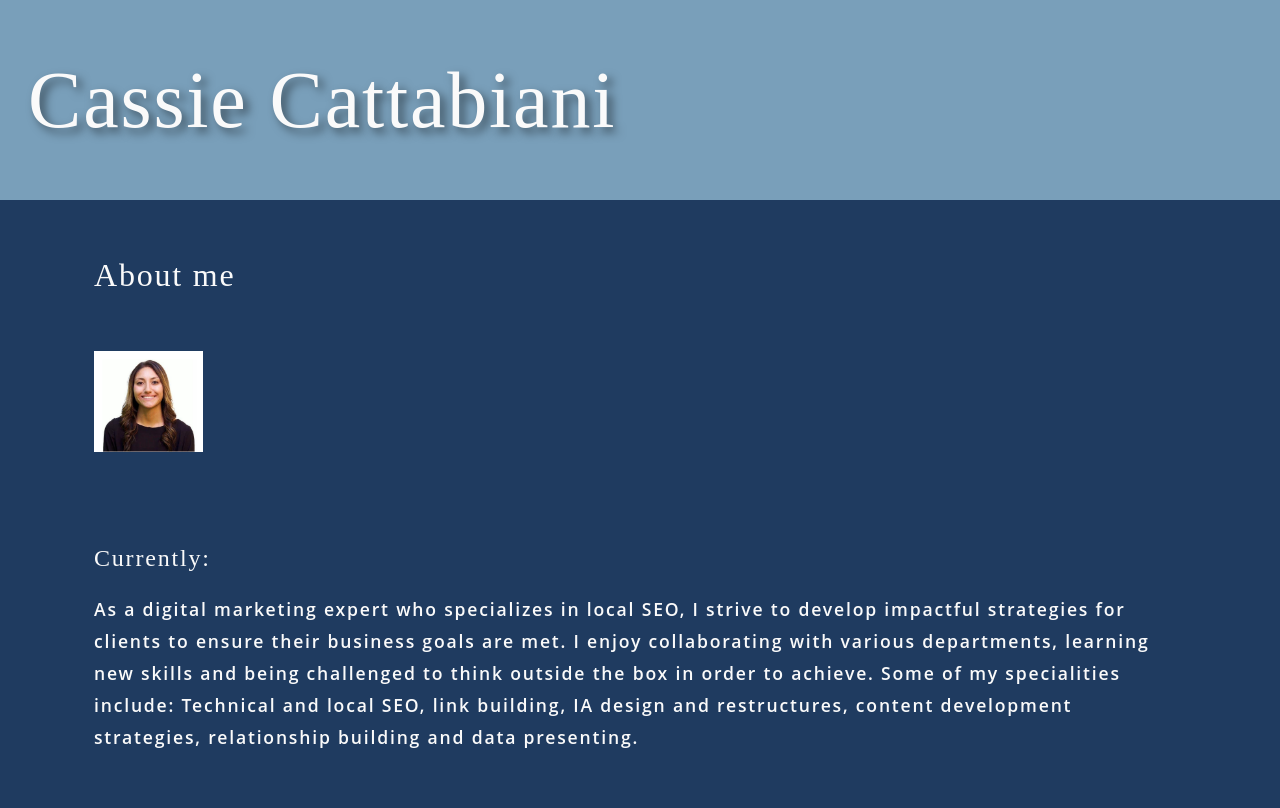
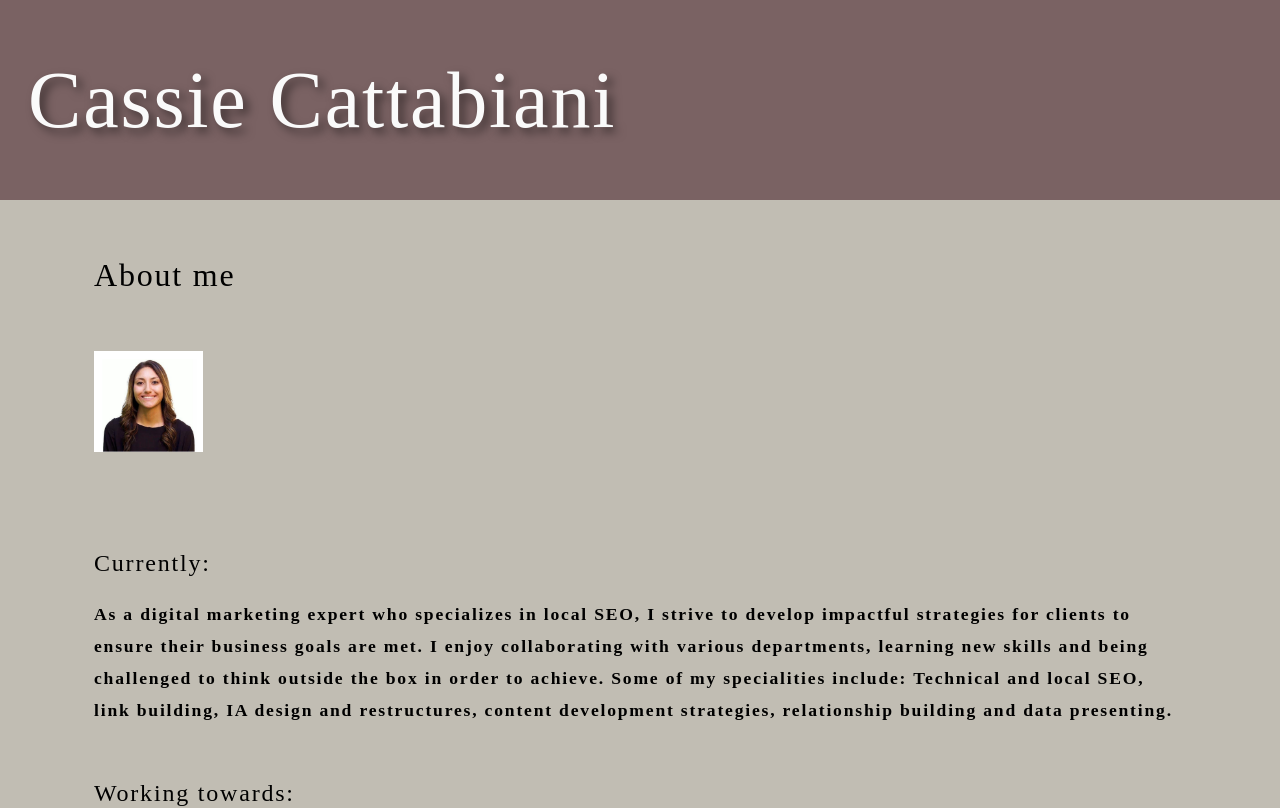
Before and after one commit to Cassiecatt/portfolio-react, a React (Create React App) app: page / in a window 1280 px wide. Shown: the top 808 px of the page. Built offline with nearby package versions, Linux system fonts and the light colour scheme.

Commit message:
adjust css styling

```diff
--- a/src/components/Portfolio/index.js
+++ b/src/components/Portfolio/index.js
@@ -7,7 +7,7 @@ function Portfolio() {
   const [projects] = useState([
     {
       name: 'budget-tracker',
-      description: 'Express/service worker',
+      description: 'Express/ServiceWorkers',
       link: "https://github.com/Cassiecatt/budget-tracker",
       repo: "https://github.com/Cassiecatt/"
     },
--- a/src/components/Resume/index.js
+++ b/src/components/Resume/index.js
@@ -4,10 +4,7 @@ function Resume() {
   return (
     <section className="my-5">
       <div className="my-2">
-      <p>
-        Explore my <a href="https://www.linkedin.com/in/cassie-cattabiani-8a529610a/">resume</a>
-        </p>
-        <h3>Front-end Skills</h3>
+        <h3>Front-end</h3>
         <ul className="skills">
           <li>HTML</li>
           <li>CSS</li>
@@ -17,7 +14,7 @@ function Resume() {
           <li>jQuery</li>
           <li>React</li>
         </ul>
-        <h3>Back-end Skills</h3>
+        <h3>Back-end</h3>
         <ul className="skills">
           <li>Node</li>
           <li>Express</li>
--- a/src/index.css
+++ b/src/index.css
@@ -8,8 +8,9 @@ main {
   --secondary: #31343D;
   --tertiary: #b12704;
   --light: #fafafa;
-  --dark: #799FBA;
-  --darker: #1F3B60;
+  --black: #000000;
+  --dark: #7a6263;
+  --pale: #c1bdb3;
   --alpha: rgba(255,255,255,.7);
   --error: rgb(228, 46, 1);
   --spacing-one: calc(1rem * 0.5);
@@ -33,9 +34,9 @@ body {
   line-height: 1.5;
   font-size: 18px;
   letter-spacing: 0.1em;
-  background: var(--darker);
-  color: var(--light);
-  font-family: 'Open Sans', sans-serif;
+  background: var(--pale);
+  color: var(--black);
+  font-family: 'Times New Roman', Times, serif;
 }
 
 h1,
@@ -44,7 +45,7 @@ h3,
 h4,
 h5,
 h6 {
-  font-family: 'Aladin', cursive;
+  font-family: 'Aladin';
   font-weight: 500;
   margin: 5px 0;
   line-height: 1.25;
@@ -172,6 +173,7 @@ header {
 header h1 {
   position: relative;
   z-index: 2;
+  color: var(--light);
 }
 
 header img {
@@ -185,7 +187,7 @@ header img {
 
 nav {
   position: relative;
-  font-family: 'Aladin', cursive;
+  font-family: 'Aladin';
   font-size: 2.5rem;
   margin: 30px 20px;
 }
@@ -198,6 +200,7 @@ nav li {
   cursor: pointer;
   text-shadow: 2px 2px 10px rgba(0,0,0, 0.5);
   margin: 0 50px;
+  color: var(--light);
 }
 
 ul.skills {
@@ -321,7 +324,7 @@ textarea {
 }
 
 .project-text {
-    color: var(--secondary);
+    color: var(--black);
     position: absolute;
     top: 0px;
     bottom: 0px;
@@ -351,7 +354,7 @@ textarea {
 }
 
 .project-text a:hover {
-  color: var(--darker);
+  color: var(--black);
 }
 
 .navActive {
```
